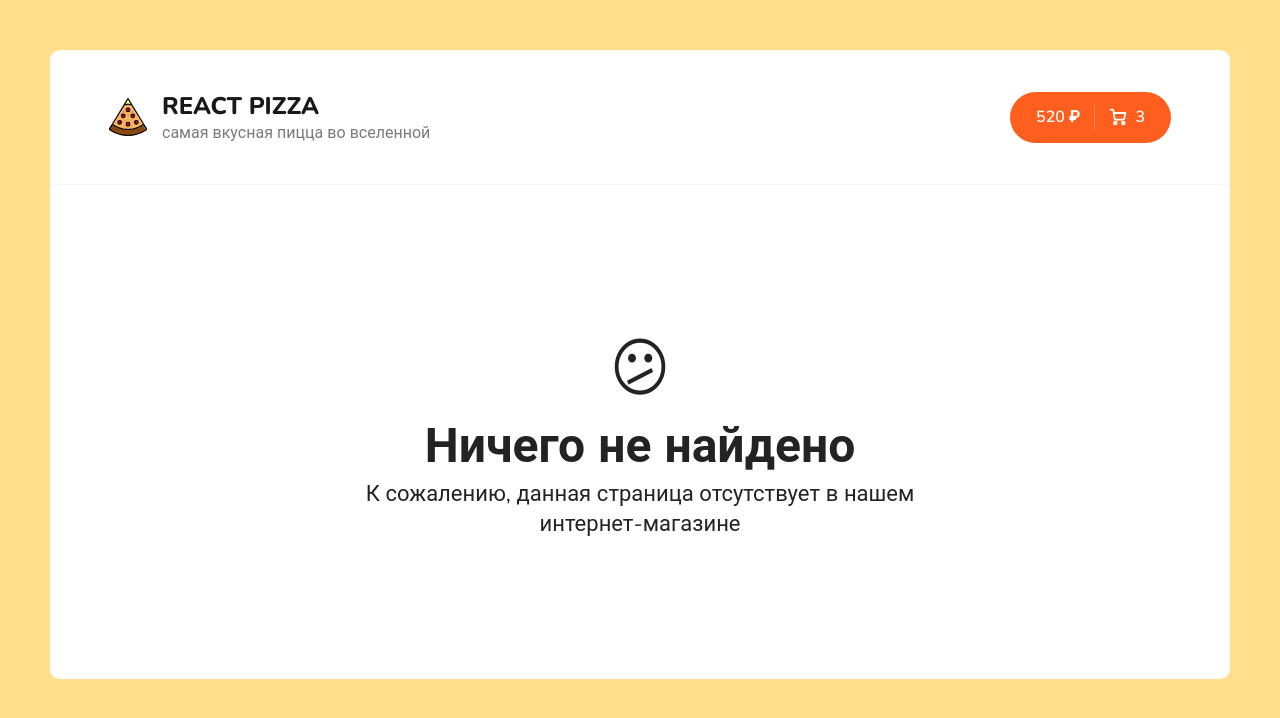
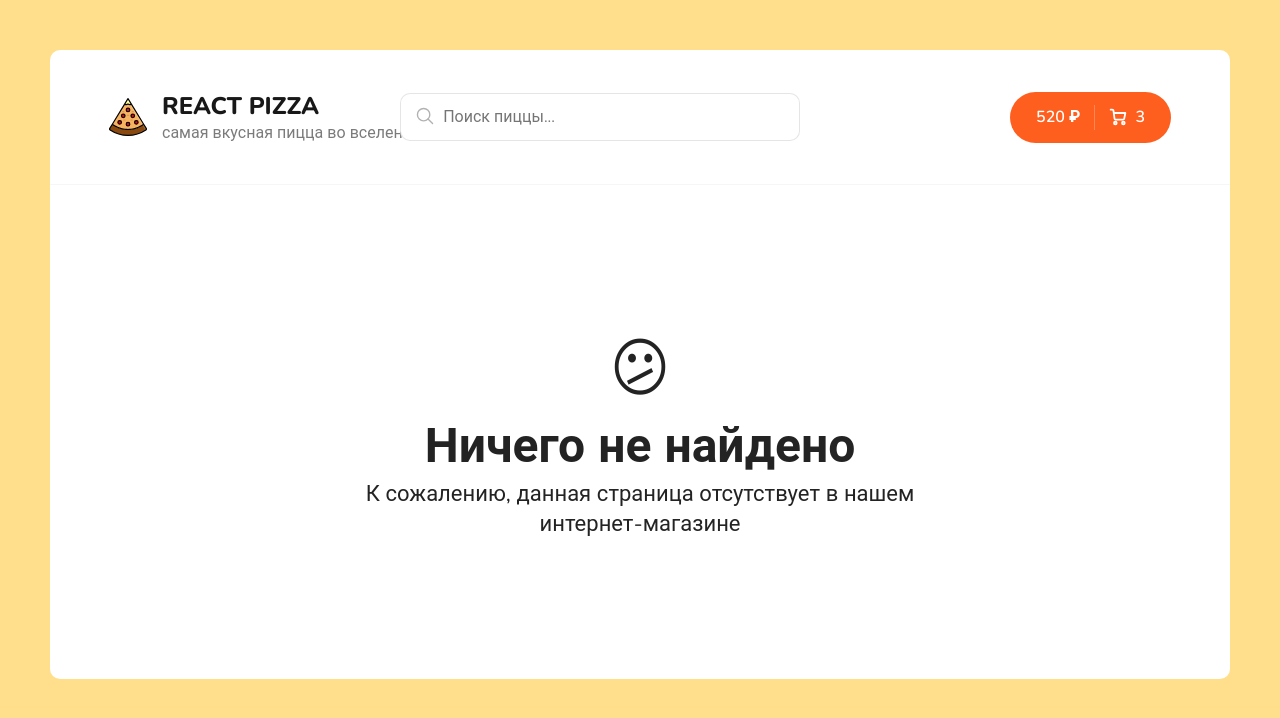
Before and after one commit to Zakrieva/react-pizza2v, a React (Create React App) app: page /not-found in a window 1280 px wide. Shown: the top 718 px of the page. Built offline with nearby package versions, Linux system fonts and the light colour scheme.

Commit message:
add: pagination

```diff
--- a/package.json
+++ b/package.json
@@ -10,6 +10,7 @@
     "react": "^19.1.0",
     "react-content-loader": "^7.0.2",
     "react-dom": "^19.1.0",
+    "react-paginate": "^8.3.0",
     "react-router-dom": "^7.6.0",
     "react-scripts": "^5.0.1",
     "sass": "^1.87.0",
--- a/src/App.js
+++ b/src/App.js
@@ -8,12 +8,14 @@ import NotFoundBlock from './pages/NotFound';
 import Cart from './pages/Cart';
 
 function App() {
+  const [searchValue, setSearchValue] = React.useState('');
+
   return (
     <div class="wrapper">
-      <Header />
+      <Header searchValue={searchValue} setSearchValue={setSearchValue} />
       <div class="content">
         <Routes>
-          <Route path="/" element={<Home />} />
+          <Route path="/" element={<Home searchValue={searchValue} />} />
           <Route path="/not-found" element={<NotFoundBlock />} />
           <Route path="/cart" element={<Cart />} />
         </Routes>
--- a/src/components/Header.jsx
+++ b/src/components/Header.jsx
@@ -1,6 +1,7 @@
 import logoSvg from '../assets/img/pizza-logo.svg';
 import { Link } from 'react-router-dom';
-function Header() {
+import { Search } from './Search';
+function Header({ searchValue, setSearchValue }) {
   return (
     <div class="header">
       <div class="container">
@@ -13,7 +14,7 @@ function Header() {
             </div>
           </div>
         </Link>
-
+        <Search searchValue={searchValue} setSearchValue={setSearchValue} />
         <div class="header__cart">
           <Link to="/cart" class="button button--cart">
             <span>520 ₽</span>
--- /dev/null
+++ b/src/components/Pagination/Pagination.module.scss
@@ -0,0 +1,32 @@
+.root {
+  li {
+    display: inline-block;
+
+    a {
+      text-align: center;
+      width: 45px;
+      line-height: 42px;
+      height: 45px;
+      border: 1px solid #fe5f1e;
+      border-radius: 30px;
+      margin-right: 10px;
+      cursor: pointer;
+      display: inline-block;
+      color: #fe5f1e;
+
+      &:hover {
+        background-color: #fe5f1e;
+        color: #fff;
+      }
+    }
+  }
+
+  :global {
+    .selected {
+      a {
+        background-color: #fe5f1e;
+        color: #fff;
+      }
+    }
+  }
+}
--- /dev/null
+++ b/src/components/Pagination/index.jsx
@@ -0,0 +1,18 @@
+import React from 'react';
+import ReactPaginate from 'react-paginate';
+import styles from './Pagination.module.scss';
+
+export const Pagination = ({ onPageChange }) => {
+  return (
+    <ReactPaginate
+      className={styles.root}
+      breakLabel="..."
+      nextLabel=">"
+      onPageChange={(event) => onPageChange(event.selected + 1)}
+      pageRangeDisplayed={1}
+      pageCount={3}
+      previousLabel="<"
+      renderOnZeroPageCount={null}
+    />
+  );
+};
--- /dev/null
+++ b/src/components/Search/Search.module.scss
@@ -0,0 +1,40 @@
+.root {
+  position: relative;
+  left: -120px;
+}
+
+.input {
+  border: 1px solid rgba(0, 0, 0, 0.1);
+  padding: 12px 20px;
+  padding-left: 42px;
+  width: 400px;
+  border-radius: 10px;
+  font-size: 16px;
+
+  &:focus {
+    border: 1px solid rgba(0, 0, 0, 0.2);
+  }
+}
+
+.icon {
+  width: 22px;
+  height: 22px;
+  opacity: 0.3;
+  position: absolute;
+  left: 14px;
+  top: 12px;
+}
+
+.clearIcon {
+  width: 18px;
+  height: 18px;
+  opacity: 0.3;
+  position: absolute;
+  right: 15px;
+  top: 15px;
+  cursor: pointer;
+
+  &:hover {
+    opacity: 0.8;
+  }
+}
--- /dev/null
+++ b/src/components/Search/index.jsx
@@ -0,0 +1,58 @@
+import React from 'react';
+import styles from './Search.module.scss';
+
+export const Search = ({ searchValue, setSearchValue }) => {
+  return (
+    <div className={styles.root}>
+      <svg
+        className={styles.icon}
+        enableBackground="new 0 0 32 32"
+        id="EditableLine"
+        version="1.1"
+        viewBox="0 0 32 32"
+        xmlns="http://www.w3.org/2000/svg">
+        <circle
+          cx="14"
+          cy="14"
+          fill="none"
+          id="XMLID_42_"
+          r="9"
+          stroke="#000000"
+          strokeLinecap="round"
+          strokeLinejoin="round"
+          strokeMiterlimit="10"
+          strokeWidth="2"
+        />
+        <line
+          fill="none"
+          id="XMLID_44_"
+          stroke="#000000"
+          strokeLinecap="round"
+          strokeLinejoin="round"
+          strokeMiterlimit="10"
+          strokeWidth="2"
+          x1="27"
+          x2="20.366"
+          y1="27"
+          y2="20.366"
+        />
+      </svg>
+      <input
+        value={searchValue}
+        onChange={(event) => setSearchValue(event.target.value)}
+        className={styles.input}
+        placeholder="Поиск пиццы..."
+      />
+
+      {searchValue && (
+        <svg
+          onClick={() => setSearchValue('')}
+          className={styles.clearIcon}
+          viewBox="0 0 20 20"
+          xmlns="http://www.w3.org/2000/svg">
+          <path d="M10 8.586L2.929 1.515 1.515 2.929 8.586 10l-7.071 7.071 1.414 1.414L10 11.414l7.071 7.071 1.414-1.414L11.414 10l7.071-7.071-1.414-1.414L10 8.586z" />
+        </svg>
+      )}
+    </div>
+  );
+};
--- a/src/pages/Home.jsx
+++ b/src/pages/Home.jsx
@@ -4,8 +4,9 @@ import Categories from '../components/Categories';
 import Sort from '../components/Sort';
 import PizzaBlock from '../components/PizzaBlock';
 import { Skeleton } from '../components/PizzaBlock/Skeleton';
+import { Pagination } from '../components/Pagination';
 
-function Home() {
+function Home({ searchValue }) {
   const [items, setItems] = React.useState([]);
   const [sortView, setSortView] = React.useState({
     name: 'популярности',
@@ -13,21 +14,24 @@ function Home() {
   });
   const [isLoading, setIsLoading] = React.useState(true);
   const [categoryId, setCategoryId] = React.useState(0);
+  const [curentPage, setCurentPage] = React.useState(1);
   React.useEffect(() => {
     setIsLoading(true);
 
     const category = categoryId > 0 ? `category=${categoryId}` : '';
     const sortBy = sortView.sortType;
-    console.log(sortBy);
+    const search = searchValue ? `&search=${searchValue}` : '';
 
-    fetch(`https://6829079e6075e87073a591ea.mockapi.io/items?${category}&sortBy=${sortBy}`)
+    fetch(
+      `https://6829079e6075e87073a591ea.mockapi.io/items?page=${curentPage}&limit=4${category}&sortBy=${sortBy}${search}`,
+    )
       .then((res) => res.json())
       .then((arr) => {
         setItems(arr);
         setIsLoading(false);
       });
     window.scrollTo(0, 0);
-  }, [categoryId, sortView]);
+  }, [categoryId, sortView, searchValue, curentPage]);
   return (
     <div class="container">
       <div class="content__top">
@@ -40,6 +44,7 @@ function Home() {
           ? [...new Array(6)].map((_, i) => <Skeleton key={i} {...items} />)
           : items.map((items, i) => <PizzaBlock key={i} {...items} />)}
       </div>
+      <Pagination onPageChange={(number) => setCurentPage(number)} />
     </div>
   );
 }
```
Also changed, not shown: 1 other file (tests, documents, lock files or other folders).
